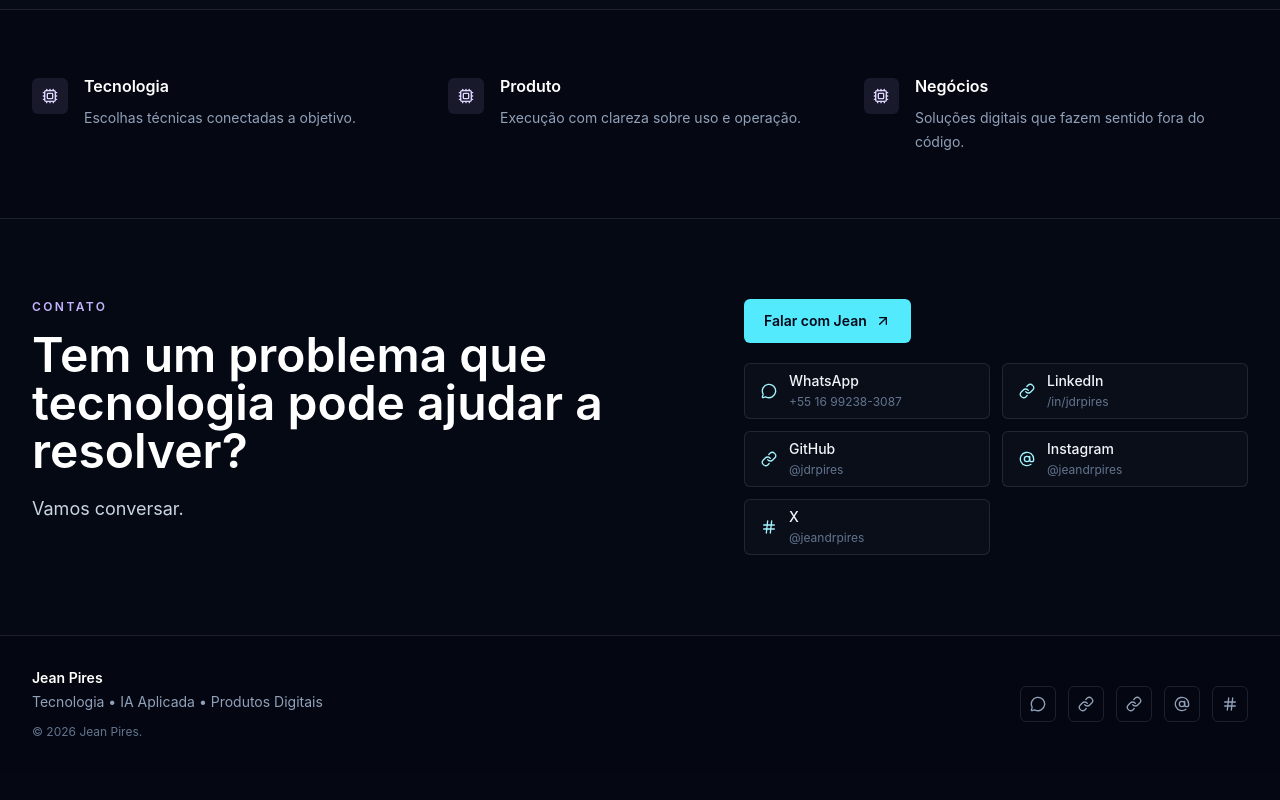
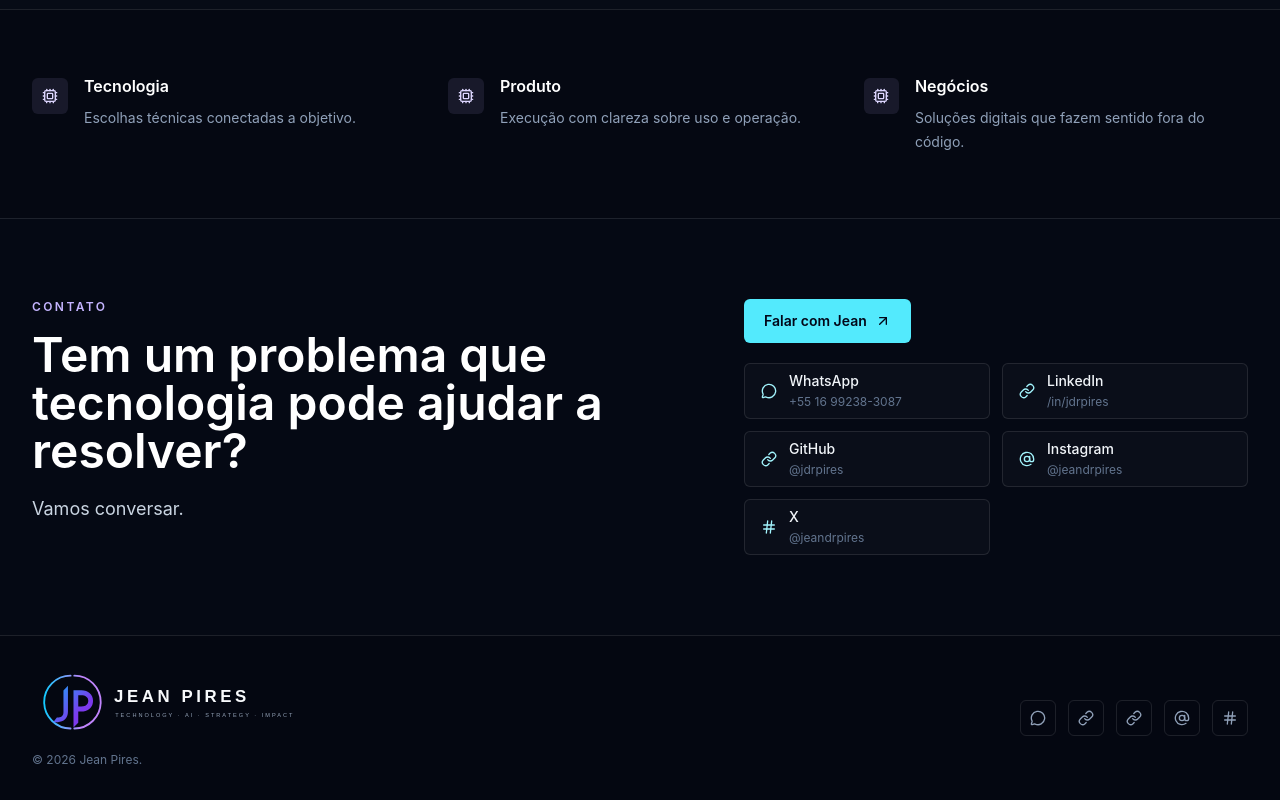
Before and after one commit to jdrpires/jeanpires-site, a Next.js app: page / in a window 1280 px wide. Shown: the part 5393-6193 px from the top of the page. Before the commit the page ends 6165 px from the top, so only its background shows below. Built offline with nearby package versions, Linux system fonts and the light colour scheme.

Commit message:
feat: apply JP brand lockup to footer

```diff
--- a/src/components/footer.tsx
+++ b/src/components/footer.tsx
@@ -1,4 +1,5 @@
 import Link from "next/link";
+import Image from "next/image";
 import { configuredSocialLinks } from "@/config/social";
 
 export function Footer() {
@@ -8,10 +9,13 @@ export function Footer() {
     <footer className="border-t border-white/10 bg-[#040711]">
       <div className="mx-auto flex max-w-7xl flex-col gap-6 px-5 py-8 sm:px-6 md:flex-row md:items-center md:justify-between lg:px-8">
         <div>
-          <p className="text-sm font-semibold text-white">Jean Pires</p>
-          <p className="mt-1 text-sm text-slate-400">
-            Tecnologia • IA Aplicada • Produtos Digitais
-          </p>
+          <Image
+            src="/brand/jean-pires-horizontal.svg"
+            alt="Jean Pires"
+            width={360}
+            height={90}
+            className="h-auto w-[18rem] max-w-full"
+          />
           <p className="mt-3 text-xs text-slate-500">© {year} Jean Pires.</p>
         </div>
         <div className="flex flex-wrap gap-3">
```
